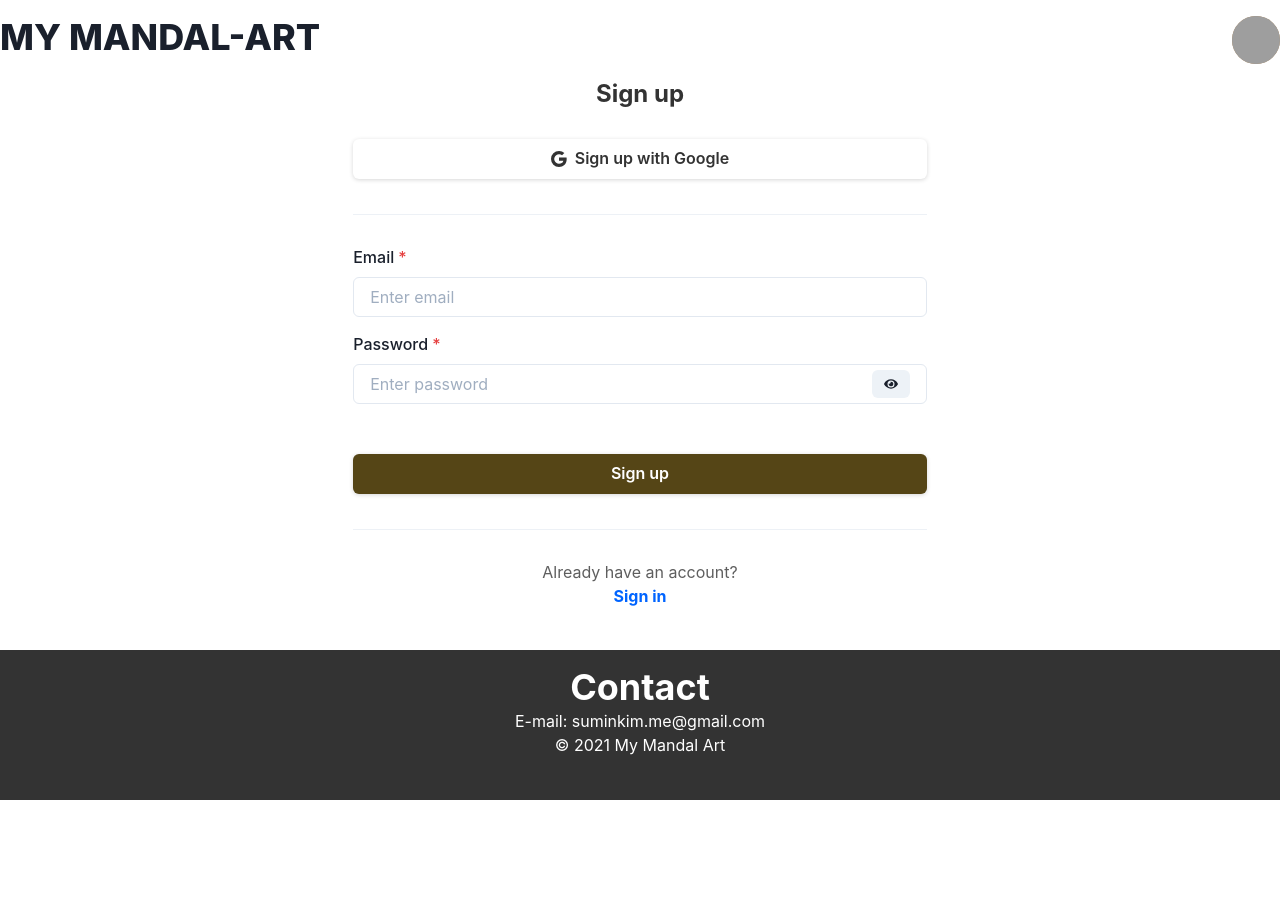
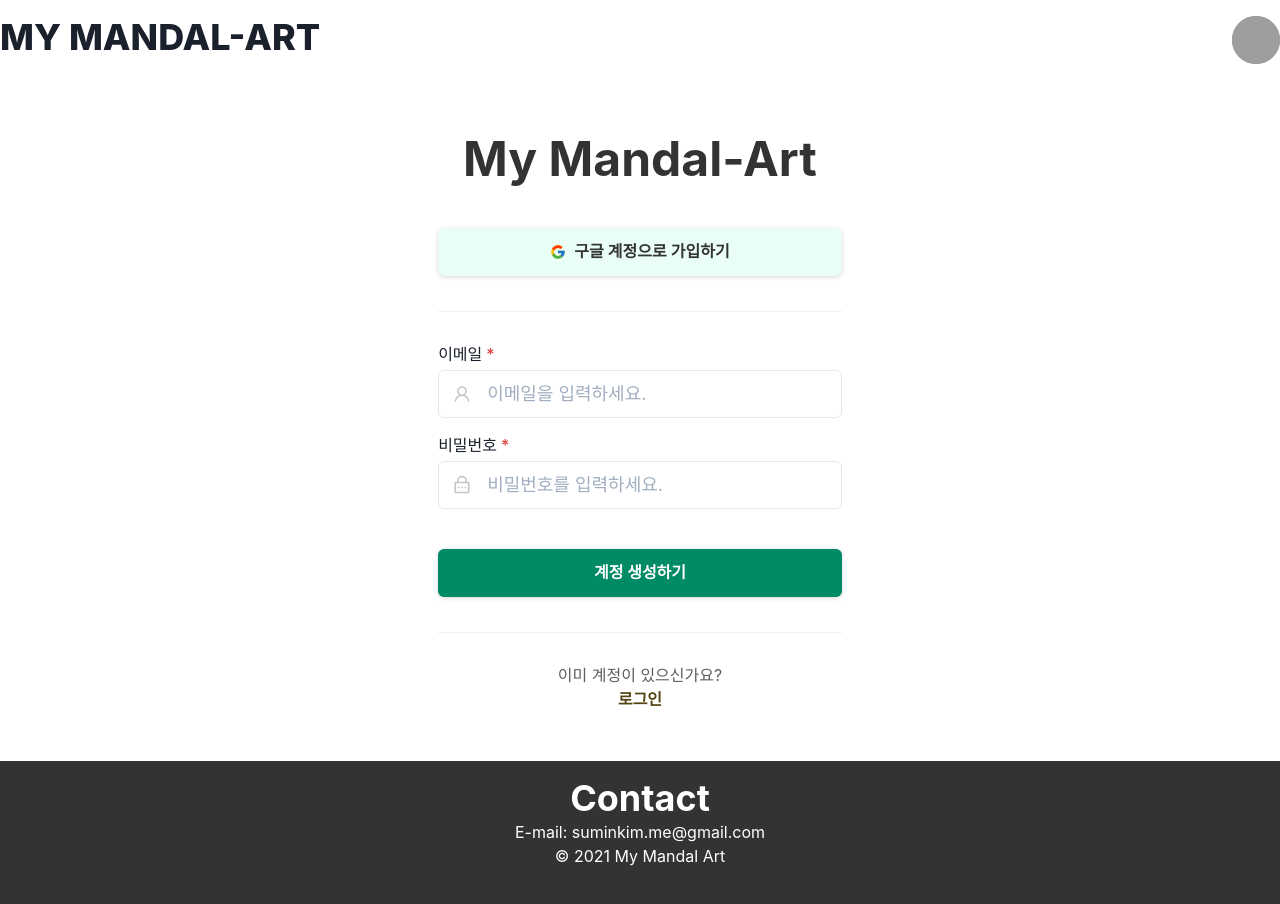
Before and after one commit to sum-in-e/my-mandal-art, a Next.js app: page /auth/signup in a window 1280 px wide. Shown: the top 904 px of the page. Before the commit the page ends 800 px from the top, so only its background shows below. Built offline with nearby package versions, Linux system fonts and the light colour scheme; no server answers; grey boxes are pictures that could not be loaded; a web font is replaced by a local one.

Commit message:
Fix: signup 페이지 폼 기능 추가, 스타일 수정, theme 색상 수정

```diff
--- a/src/components/Auth/Signup.tsx
+++ b/src/components/Auth/Signup.tsx
@@ -12,9 +12,10 @@ import {
   Text,
   Center,
   Link,
+  InputLeftElement,
 } from '@chakra-ui/react';
 import { FaEye, FaEyeSlash } from 'react-icons/fa';
-import { BsGoogle } from 'react-icons/bs';
+import { FcGoogle } from 'react-icons/fc';
 import { Divider } from '@chakra-ui/react';
 
 import { useSignupWithEmail, useSigninWithGoogle } from 'lib/auth/useAuthQuery';
@@ -24,6 +25,9 @@ import {
   PW_REQUIERED_TEXT,
   PW_RULE_GUIDANCE_TEXT,
 } from 'constants/auth';
+import { IoIosCloseCircle } from 'react-icons/io';
+import { AiOutlineUser } from 'react-icons/ai';
+import { RiLockPasswordLine } from 'react-icons/ri';
 
 const Signup: FunctionComponent = () => {
   const REG_EMAIL =
@@ -36,7 +40,6 @@ const Signup: FunctionComponent = () => {
   const [passwordWarning, setPasswordWarning] = useState<string>('');
   const [signupWarning, setSignupWarning] = useState<string>('');
   const [googleWarning, setGoogleWarning] = useState<string>('');
-  const [isShowPassword, setIsShowPassword] = useState<boolean>(false);
 
   const { mutate: signupWithEmail, isLoading: isLoadingSignupWithEmail } =
     useSignupWithEmail();
@@ -45,7 +48,16 @@ const Signup: FunctionComponent = () => {
     isLoading: isLoadingSigninWithGoogle,
   } = useSigninWithGoogle();
 
-  const handleShowPassword = () => setIsShowPassword((prev) => !prev);
+  const handleClickClear = (type: 'email' | 'password') => {
+    if (type === 'email') {
+      setEmail('');
+      setEmailWarning(EMAIL_REQUIERED_TEXT);
+    }
+    if (type === 'password') {
+      setPassword('');
+      setPasswordWarning(PW_REQUIERED_TEXT);
+    }
+  };
 
   const handleSetPasswordWarning = (value: string) => {
     if (value === '') setPasswordWarning(PW_REQUIERED_TEXT);
@@ -106,37 +118,38 @@ const Signup: FunctionComponent = () => {
   };
 
   return (
-    <Container>
+    <Container padding="50px 0" maxWidth="40ch">
       <Heading
         as="h2"
-        fontSize="x-large"
+        fontSize="xxx-large"
         fontWeight="bold"
         color="black"
-        marginBottom="30px"
+        marginBottom="40px"
         textAlign="center"
       >
-        Sign up
+        My Mandal-Art
       </Heading>
       {/* 소셜 회원가입 */}
       <Box display="flex" flexDirection="column" color="black">
         <Button
+          size="lg"
+          fontSize="md"
           className="googleSigninButton"
           onClick={handleSigninWithGoogle}
           isLoading={isLoadingSigninWithGoogle}
-          leftIcon={<BsGoogle />}
+          leftIcon={<FcGoogle />}
           border="none"
           boxShadow="rgba(0, 0, 0, 0.16) 0px 1px 4px"
           variant="outline"
           isFullWidth
-          bg="primary"
-          _hover={{ bg: 'light_grey_2' }}
+          bg="highlight_lighter"
           sx={{
             '&.googleSigninButton': {
               boxShadow: 'rgba(0, 0, 0, 0.16) 0px 1px 4px',
             },
           }}
         >
-          Sign up with Google
+          구글 계정으로 가입하기
         </Button>
         <Text fontSize="xs" color="error" textAlign="center" marginTop="5px">
           {googleWarning}
@@ -144,43 +157,73 @@ const Signup: FunctionComponent = () => {
       </Box>
       <Divider margin="30px 0" />
       {/* 가입 정보 입력 폼 */}
-      <Box marginBottom="50px">
+      <Box marginBottom="40px">
         {/* Email */}
         <FormControl isRequired marginBottom="15px">
-          <FormLabel id="1" htmlFor="email">
-            Email
+          <FormLabel id="1" htmlFor="email" marginBottom="1">
+            이메일
           </FormLabel>
-          <Input
-            id="email"
-            placeholder="Enter email"
-            focusBorderColor={'secondary'}
-            onChange={handleChangeEmail}
-            onClick={(e) => handleClickInput('email', e)}
-          />
+          <InputGroup size="lg">
+            <InputLeftElement
+              pointerEvents="none"
+              color="grey"
+              fontSize="20px"
+              children={<AiOutlineUser />}
+            />
+            <Input
+              id="email"
+              placeholder="이메일을 입력하세요."
+              focusBorderColor={'highlight'}
+              onChange={handleChangeEmail}
+              onClick={(e) => handleClickInput('email', e)}
+              value={email}
+              size="lg"
+            />
+            <InputRightElement
+              onClick={() => handleClickClear('email')}
+              children={
+                email.length > 0 ? <IoIosCloseCircle cursor="pointer" /> : ''
+              }
+            />
+          </InputGroup>
           <Text fontSize="xs" color="error" marginTop="5px">
             {emailWarning}
           </Text>
         </FormControl>
         {/* Password */}
         <FormControl isRequired>
-          <FormLabel id="2" htmlFor="password">
-            Password
+          <FormLabel id="2" htmlFor="password" marginBottom="1">
+            비밀번호
           </FormLabel>
-          <InputGroup size="md">
+          <InputGroup size="lg">
+            <InputLeftElement
+              pointerEvents="none"
+              color="grey"
+              fontSize="20px"
+              children={<RiLockPasswordLine />}
+            />
             <Input
               id="password"
-              pr="4.5rem"
-              type={isShowPassword ? 'text' : 'password'}
-              placeholder="Enter password"
-              focusBorderColor={'secondary'}
+              type="password"
+              placeholder="비밀번호를 입력하세요."
+              value={password}
               onChange={handleChangePassword}
               onClick={(e) => handleClickInput('password', e)}
+              focusBorderColor={'highlight'}
+              size="lg"
             />
-            <InputRightElement width="4.5rem">
-              <Button h="1.75rem" size="sm" onClick={handleShowPassword}>
-                {isShowPassword ? <FaEyeSlash /> : <FaEye />}
-              </Button>
-            </InputRightElement>
+            <InputRightElement
+              children={
+                password.length > 0 ? (
+                  <IoIosCloseCircle
+                    cursor="pointer"
+                    onClick={() => handleClickClear('password')}
+                  />
+                ) : (
+                  ''
+                )
+              }
+            />
           </InputGroup>
           <Text fontSize="xs" color="error" marginTop="5px">
             {passwordWarning}
@@ -190,6 +233,7 @@ const Signup: FunctionComponent = () => {
       {/* 회원가입 버튼 */}
       <Box display="flex" flexDirection="column" color="black">
         <Button
+          size="lg"
           className="signupButton"
           onClick={handleSignupWithEmail}
           type="submit"
@@ -198,26 +242,24 @@ const Signup: FunctionComponent = () => {
           isFullWidth
           isLoading={isLoadingSignupWithEmail}
           border="none"
-          bg="secondary"
+          bg="highlight"
           boxShadow="rgba(0, 0, 0, 0.16) 0px 1px 4px"
-          sx={{
-            '&.signupButton:hover': {
-              background: 'secondary',
-            },
-          }}
+          fontWeight="bold"
+          fontSize="md"
+          _hover={{ bg: 'highlight_darker' }}
         >
-          Sign up
+          계정 생성하기
         </Button>
         <Text fontSize="xs" color="error" textAlign="center" marginTop="5px">
           {signupWarning}
         </Text>
       </Box>
       <Divider margin="30px 0" />
-      {/* Sign in 안내 */}
+      {/* 로그인 안내 */}
       <Center display="flex" flexDirection="column">
-        <Text color="light_black">Already have an account?</Text>
-        <Link color="highlight" href="/auth/signin" fontWeight="bold">
-          Sign in
+        <Text color="light_black">이미 계정이 있으신가요?</Text>
+        <Link color="secondary" href="/auth/signin" fontWeight="bold">
+          로그인
         </Link>
       </Center>
     </Container>
--- a/src/styles/theme.ts
+++ b/src/styles/theme.ts
@@ -4,13 +4,14 @@ import { mode } from '@chakra-ui/theme-tools';
 const overrides = {
   colors: {
     primary: '#ffffff', // 70%
-    primary_darker: '#EBEBEB', // 70%
+    primary_darker: '#EEEEEE',
     secondary: '#554516', // 25%
-    secondary_darker: '#554516',
-    highlight: '#0064FF', // 5%
-    highlight_darker: '#0032ff', // 5%
+    secondary_darker: '#4D4637',
+    highlight: '#008A65', // 5%
+    highlight_darker: '#00704D',
+    highlight_lighter: '#E9FEF4',
     error: '#f03e3e',
-    success: '#008A61',
+    success: '#008A61', // 임의 색상
     black: '#333333',
     light_black: '#5E5E5E',
     grey: '#C6C6C6',
```
